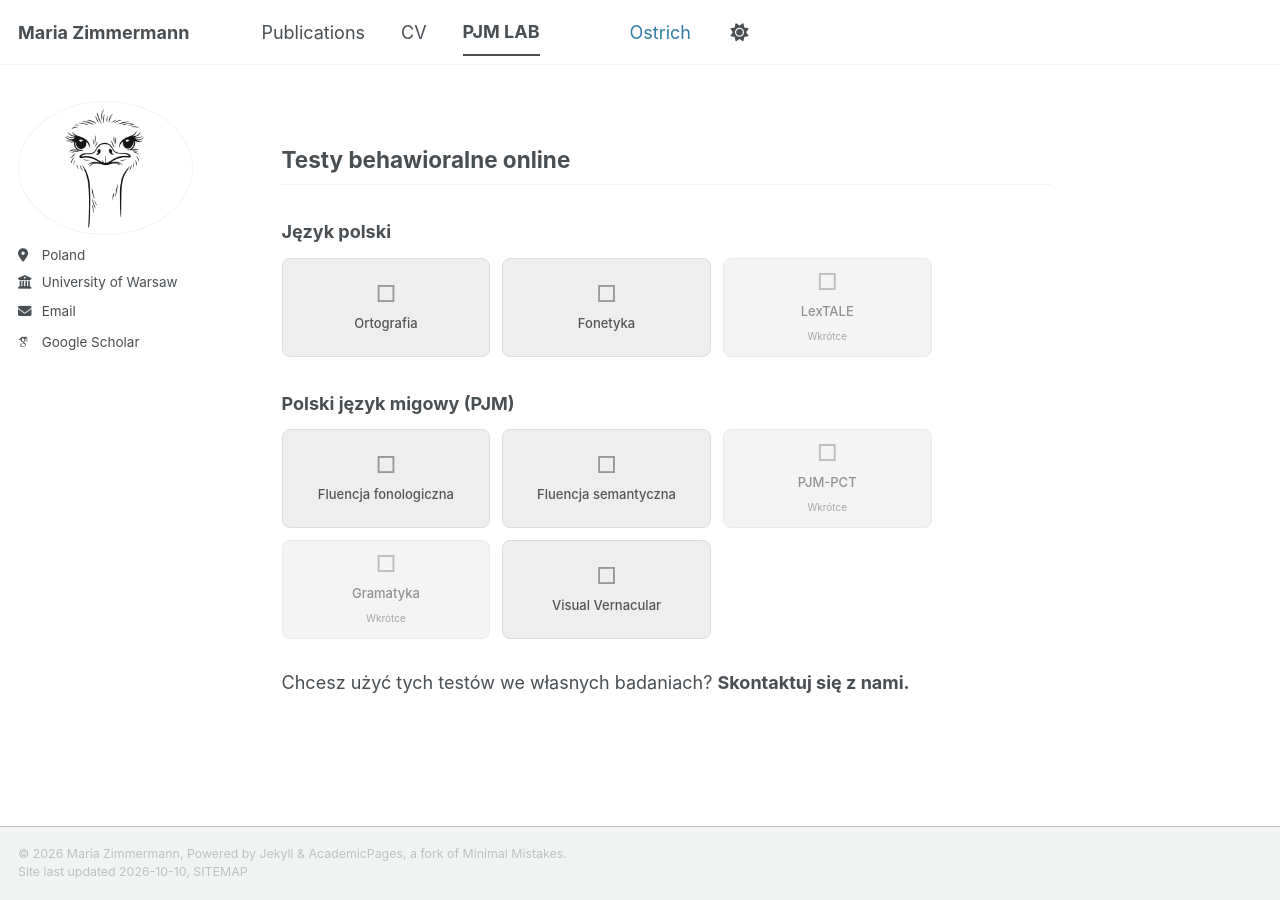
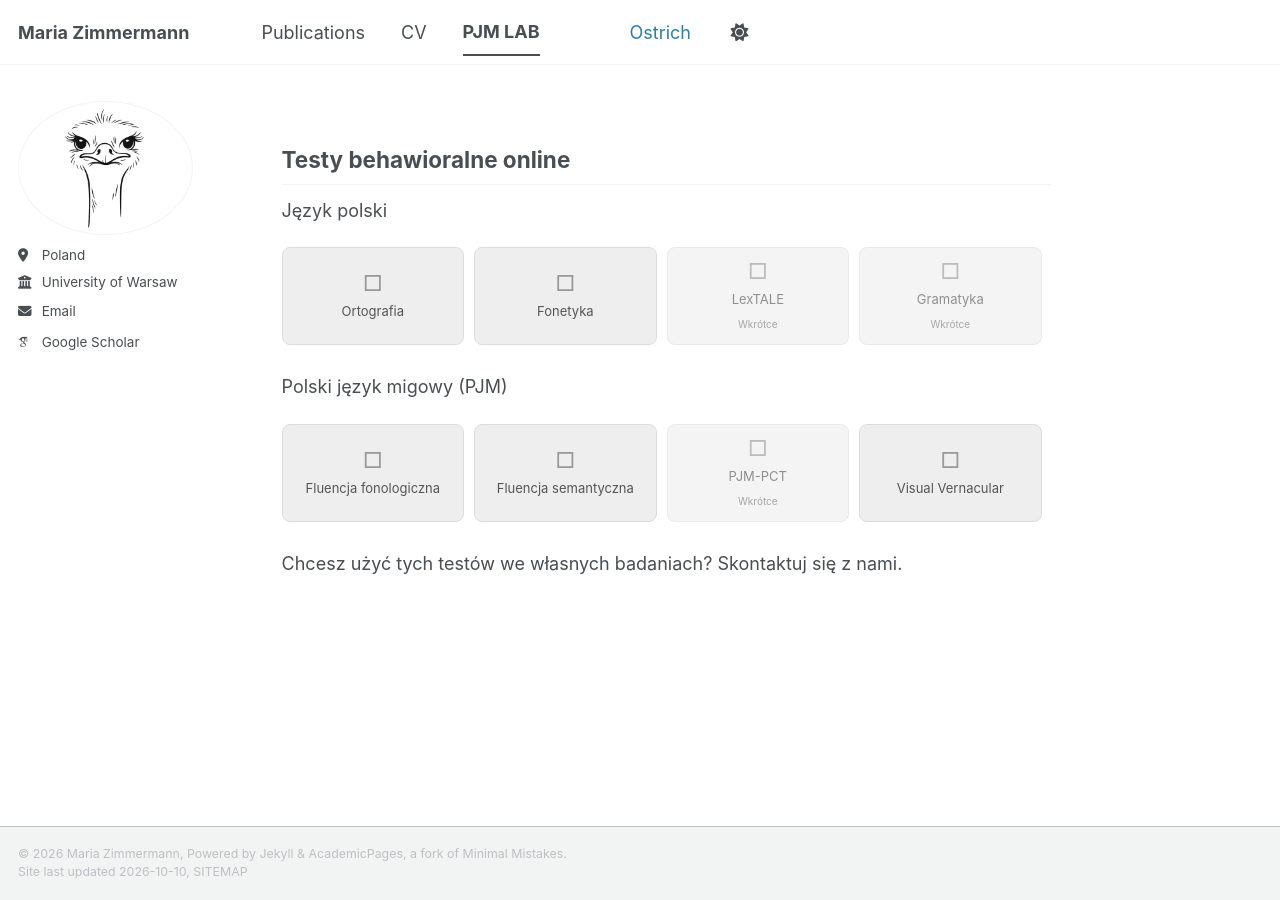
Before and after one commit to MariaZofiaZimmermann/mariazofiazimmermann.github.io, a Jekyll site: the page built from _pages/pjmlab.md, in a window 1280 px wide. Built offline with Jekyll 4.4.1, drawn with Linux system fonts in a browser that asks for light colours; some web fonts are replaced; a script bundle is joined from its source files by our own code; library files that are not in the unit come from our copies; part of the change alters nothing that is shown.

Commit message:
Update pjmlab.md

```diff
--- a/_pages/pjmlab.md
+++ b/_pages/pjmlab.md
@@ -5,18 +5,24 @@ author_profile: true
 ---
 
 <style>
+.pjmlab-section-title {
+  font-size: 17px;
+  font-weight: 400 !important;
+  margin: 25px 0 12px;
+}
+
 .pjmlab-grid {
   display: grid;
-  grid-template-columns: repeat(3, minmax(0, 1fr));
-  gap: 12px;
-  max-width: 650px;
-  margin: 15px 0 30px;
+  grid-template-columns: repeat(4, minmax(0, 1fr));
+  gap: 10px;
+  max-width: 760px;
+  margin: 12px 0 28px;
 }
 
 .pjmlab-tile {
   min-width: 0;
   min-height: 95px;
-  padding: 12px 8px;
+  padding: 12px 7px;
   background: #eeeeee;
   border: 1px solid #dddddd;
   border-radius: 8px;
@@ -44,15 +50,15 @@ a.pjmlab-tile:focus-visible {
 
 .pjmlab-icon {
   color: #999999;
-  font-size: 23px;
+  font-size: 22px;
   line-height: 1;
 }
 
 .pjmlab-label {
   color: #555555;
   font-size: 13px;
-  font-weight: 500;
-  line-height: 1.3;
+  font-weight: 400 !important;
+  line-height: 1.35;
 }
 
 .pjmlab-soon {
@@ -66,12 +72,12 @@ a.pjmlab-tile:focus-visible {
 }
 
 .pjmlab-contact {
-  margin-top: 30px;
+  margin-top: 35px;
   font-size: 15px;
   line-height: 1.6;
 }
 
-@media (max-width: 480px) {
+@media (max-width: 600px) {
   .pjmlab-grid {
     grid-template-columns: repeat(2, minmax(0, 1fr));
   }
@@ -80,7 +86,7 @@ a.pjmlab-tile:focus-visible {
 
 <h2>Testy behawioralne online</h2>
 
-<h3>Język polski</h3>
+<p class="pjmlab-section-title">Język polski</p>
 
 <div class="pjmlab-grid">
 
@@ -100,9 +106,15 @@ a.pjmlab-tile:focus-visible {
     <small>Wkrótce</small>
   </div>
 
+  <div class="pjmlab-tile pjmlab-soon">
+    <span class="pjmlab-icon">&#9633;</span>
+    <span class="pjmlab-label">Gramatyka</span>
+    <small>Wkrótce</small>
+  </div>
+
 </div>
 
-<h3>Polski język migowy (PJM)</h3>
+<p class="pjmlab-section-title">Polski język migowy (PJM)</p>
 
 <div class="pjmlab-grid">
 
@@ -122,12 +134,6 @@ a.pjmlab-tile:focus-visible {
     <small>Wkrótce</small>
   </div>
 
-  <div class="pjmlab-tile pjmlab-soon">
-    <span class="pjmlab-icon">&#9633;</span>
-    <span class="pjmlab-label">Gramatyka</span>
-    <small>Wkrótce</small>
-  </div>
-
   <a class="pjmlab-tile" href="https://maria-zimmermann.com/PJMlab_tests_visual_vernacular/">
     <span class="pjmlab-icon">&#9633;</span>
     <span class="pjmlab-label">Visual Vernacular</span>
@@ -137,5 +143,5 @@ a.pjmlab-tile:focus-visible {
 
 <p class="pjmlab-contact">
   Chcesz użyć tych testów we własnych badaniach?
-  <strong>Skontaktuj się z nami.</strong>
+  Skontaktuj się z nami.
 </p>
```
